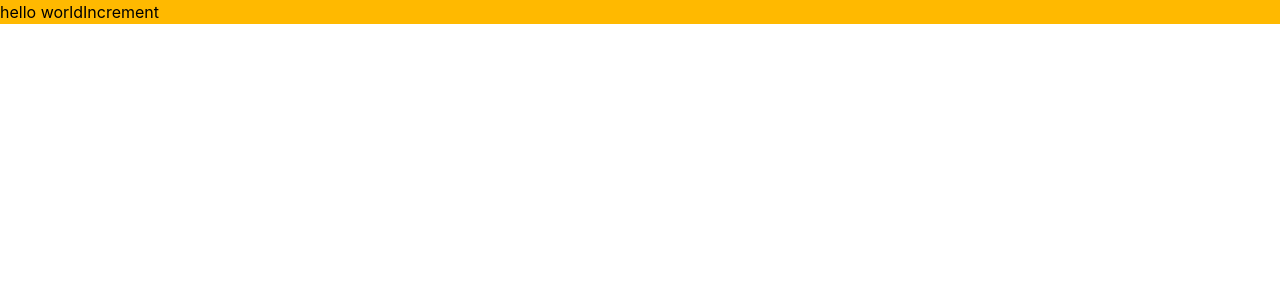
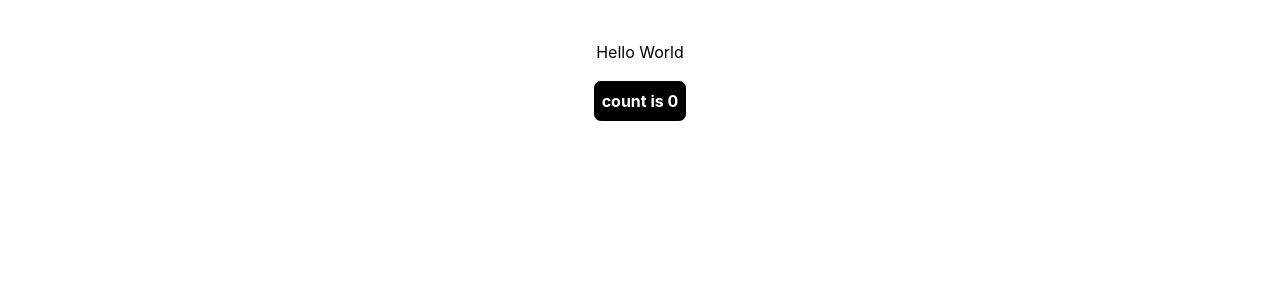
Before and after one commit to mahendrajangid2583/Trip_Beauty, a React (Vite) app in the folder frontend/: page / in a window 1280 px wide. Shown: the top 300 px of the page. Built offline with nearby package versions, Linux system fonts and the light colour scheme.

Commit message:
learning

```diff
--- a/frontend/src/App.jsx
+++ b/frontend/src/App.jsx
@@ -1,17 +1,16 @@
-import { useState } from 'react'
-
+import { useState } from 'react';
 
 function App() {
-  const [count, setCount] = useState(0)
+  const [count, setCount] = useState(0);
 
   return (
-    <>
-      <div className="bg-amber-400">
-         hello world
-        <button onClick={() => setCount(count + 1)}>Increment</button>
-      </div>
-    </>
-  )
+    <div className="App w-full text-center mt-10">
+      <h1>Hello World</h1>
+      <button onClick={() => setCount((count) => count + 1)} className="p-2 mt-4 bg-black text-white rounded-lg border-1 border-white hover:bg-gray-600 font-bold">
+        count is {count}
+      </button>
+    </div>
+  );
 }
 
-export default App
+export default App;
```
